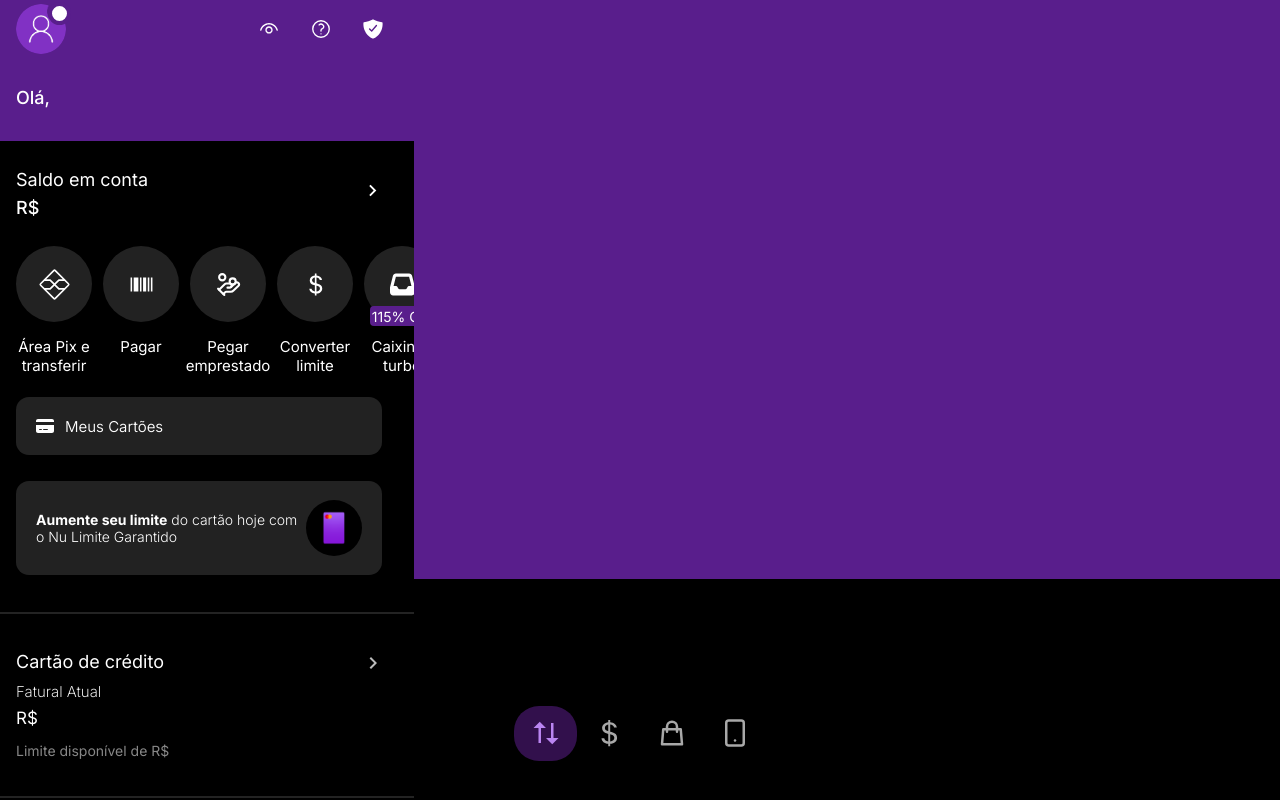
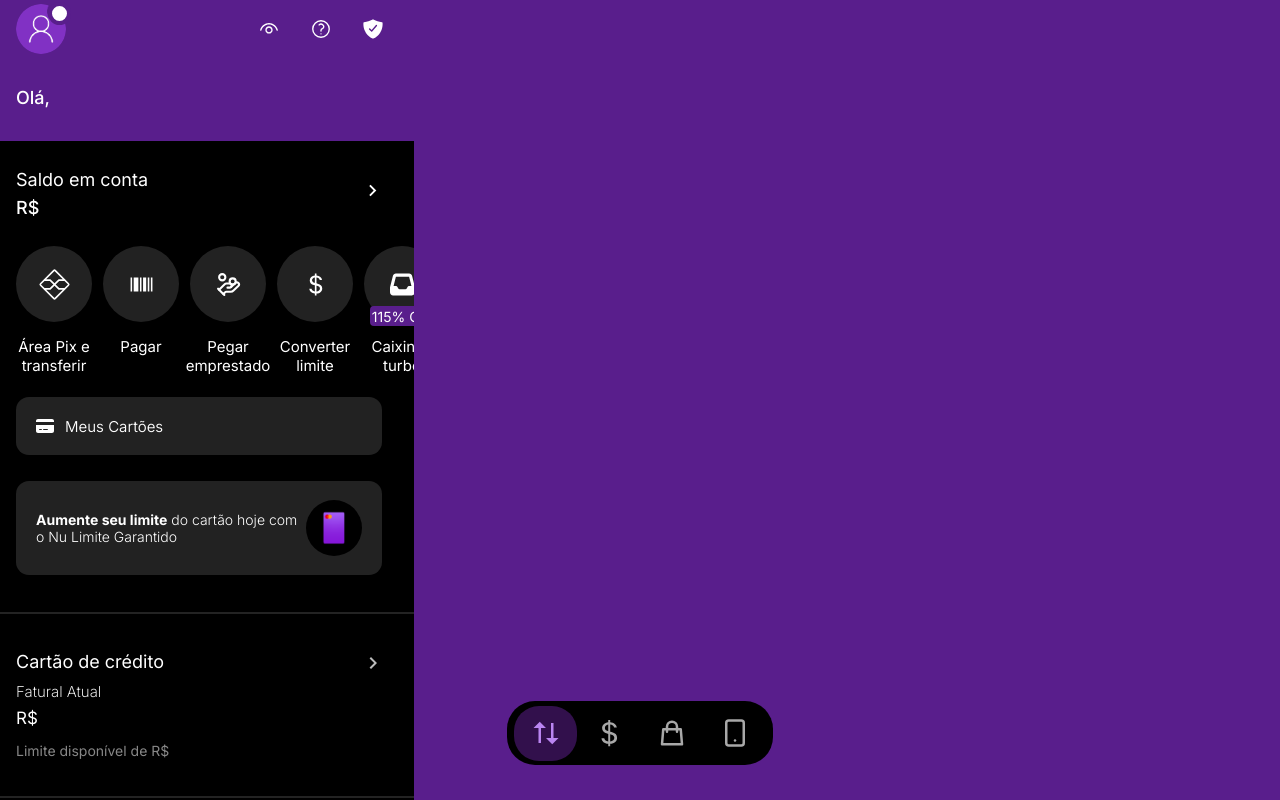
Before and after one commit to gilbertopetrini/nuandroidsn, a React (Vite) app: page / in a window 1280 px wide. Shown: the top 800 px of the page. Built offline with nearby package versions, Linux system fonts and the light colour scheme.

Commit message:
coisaboa48

```diff
--- a/src/App.css
+++ b/src/App.css
@@ -17,11 +17,10 @@
 body {
   overflow-x: hidden;
   width: 100%;
-  height: 100%;
+  background-color: #591E8C;
   -webkit-overflow-scrolling: touch;
   overflow-y: auto;
   scrollbar-width: none;
-  background: linear-gradient(to bottom, #591E8C 50%, black 50%);
 }
 .gif{
   height: 35px;
@@ -63,8 +62,9 @@
 }
 .main{
   width: 414px;
-  height: 100%;
+  height: 896px;
   padding-top: env(safe-area-inset-top);
+
 }
 .roxocima{
   padding-top: env(safe-area-inset-top);
```
